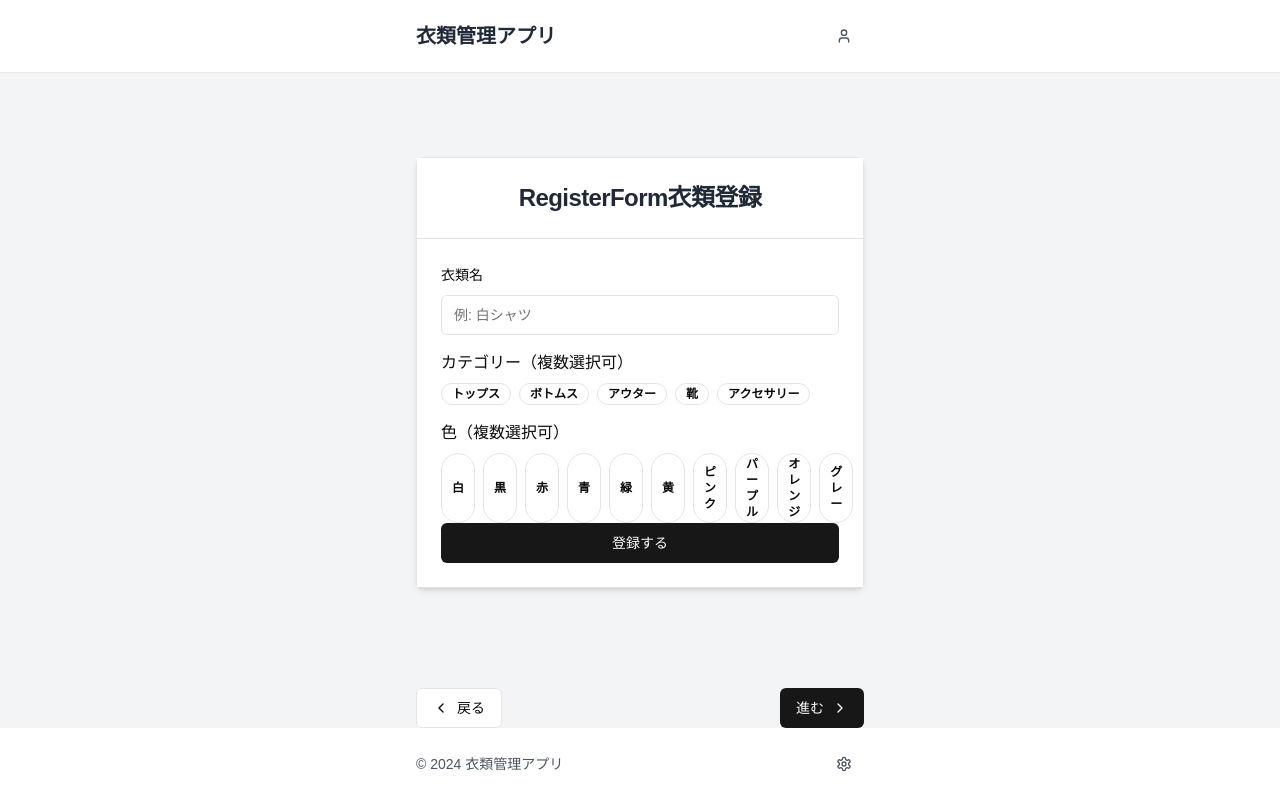
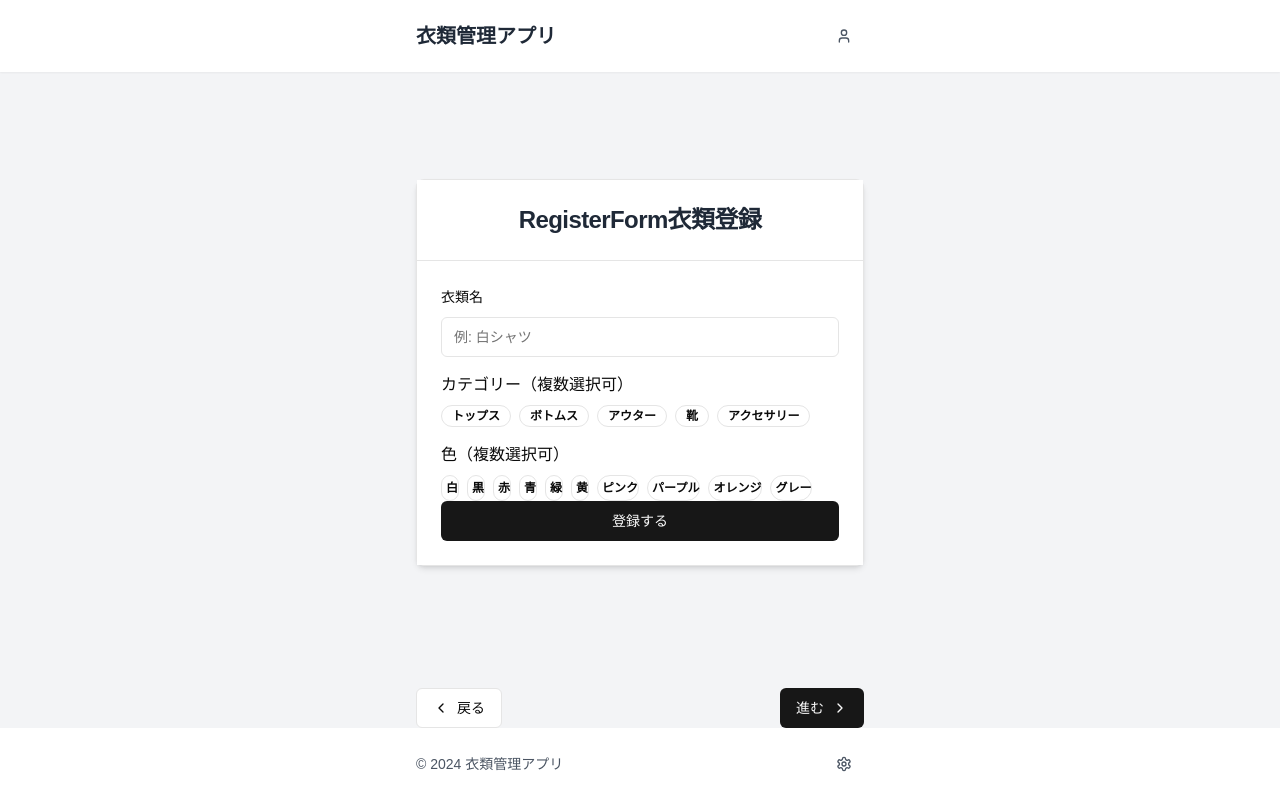
Before and after one commit to ririsow/stockMemo, a Next.js app in the folder stock_memo/: page /clothes/register in a window 1280 px wide. Built offline with nearby package versions, Linux system fonts and the light colour scheme; no server answers; the database is empty.

Commit message:
横並びに変更

```diff
--- a/stock_memo/src/features/register/components/ColorSelector.tsx
+++ b/stock_memo/src/features/register/components/ColorSelector.tsx
@@ -10,14 +10,19 @@ export function ColorSelector({ selectedColors, toggleColor }: ColorSelectorProp
   return (
     <div className="space-y-2 mt-4">
       <div>色（複数選択可）</div>
-      <div className="flex flex-wrap gap-2">
+      <div className="flex flex-wrap gap-2 max-w-md">
         {colors.map((color) => (
           <Badge
             key={color}
             variant={selectedColors.includes(color) ? "default" : "outline"}
-            className="cursor-pointer"
+            className="cursor-pointer inline-flex items-center justify-center px-2 py-1 text-xs font-semibold whitespace-nowrap"
             onClick={() => toggleColor(color)}
           >
+            <span
+              className="w-3 h-3 rounded-full inline-block mr-1"
+              style={{ backgroundColor: color }}
+              aria-hidden="true"
+            />
             {color}
           </Badge>
         ))}
```
